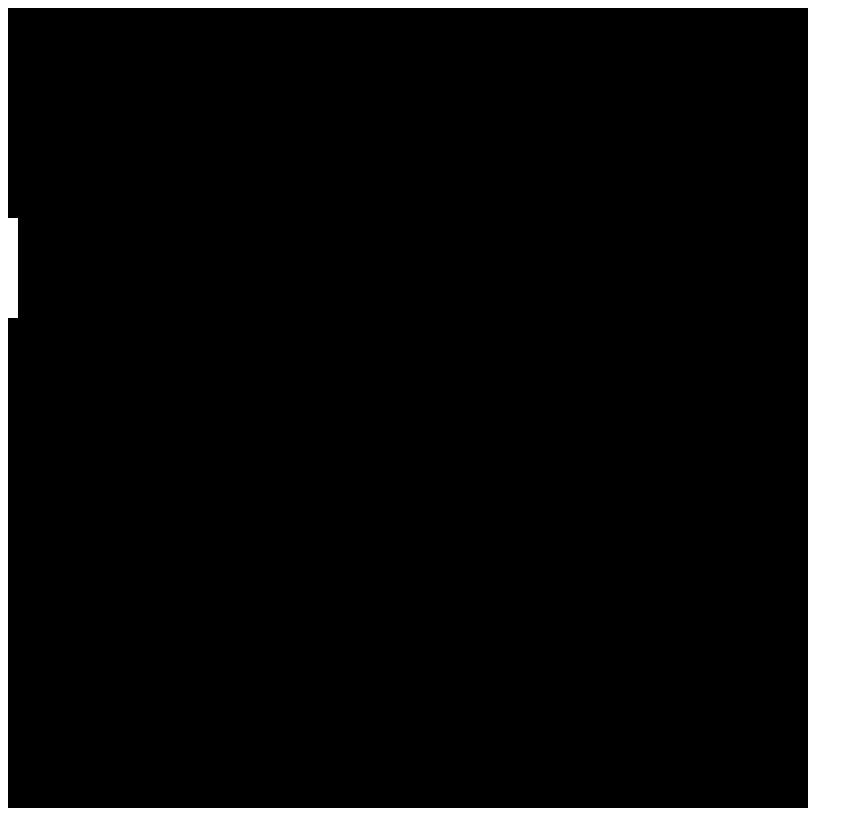
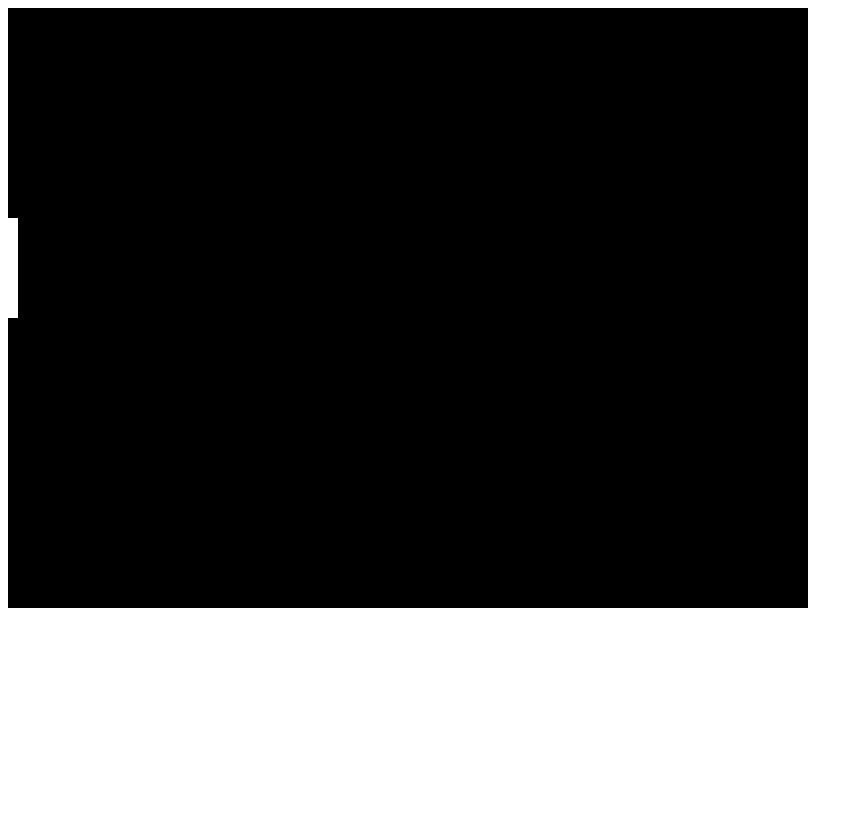
Before and after one commit to ChickinSupp/tennisGame, a plain HTML site: page index.html in a window 1280 px wide. Shown: the whole page, without its empty margins (0-863 px from the left). Drawn offline with Linux system fonts and the light colour scheme.

Commit message:
small edit

```diff
--- a/index.html
+++ b/index.html
@@ -6,7 +6,7 @@
     <title>Document</title>
 </head>
 <body>
-    <canvas id='canvas' width='800' height='800'></canvas>
+    <canvas id='canvas' width='800' height='600'></canvas>
 
 
 
```
